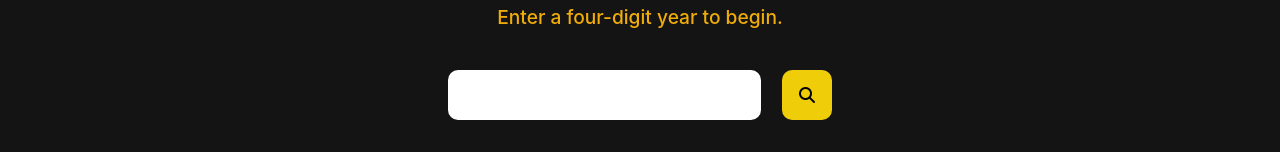
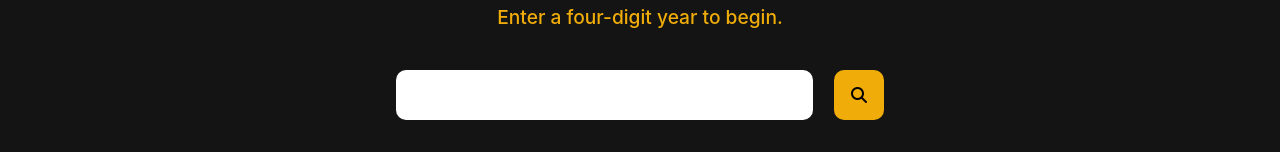
Before and after one commit to LisaCee/moviedb, a React (Create React App) app: page / in a window 1280 px wide. Shown: the part 154-306 px from the top of the page. Built offline with nearby package versions, Linux system fonts and the light colour scheme; no server answers.

Commit message:
darker font for h2 and movie titles in print

```diff
--- a/src/styles/display.css
+++ b/src/styles/display.css
@@ -29,3 +29,8 @@ div.movie_results {
   margin: 0 -1%;
   box-shadow: 5px 5px 2px black;
 }
+@media print {
+  #movie_titles, h2 {
+    color: black;
+  }
+}
--- a/src/styles/search.css
+++ b/src/styles/search.css
@@ -6,7 +6,7 @@ form {
   margin: 0 auto;
 }
 input {
-  width: 30%;
+  width: 40%;
   max-height: 35px;
   border-radius: 10px 10px 10px 10px;
   border: none;
@@ -14,13 +14,17 @@ input {
   padding: 25px;
 }
 button {
-  background-color: rgb(240, 205, 9);
+  background-color: #f0ac09;
   border: none;
   height: 50px;
   width: 50px;
   border-radius: 10px 10px 10px 10px;
 }
-
+button:hover {
+  background-color: black;
+  color: #f0ac09;
+  border: 1px solid;
+}
 footer img {
   margin-top: 3%;
   height: 50px;
```
Also changed, not shown: src/logo.svg (deleted).
